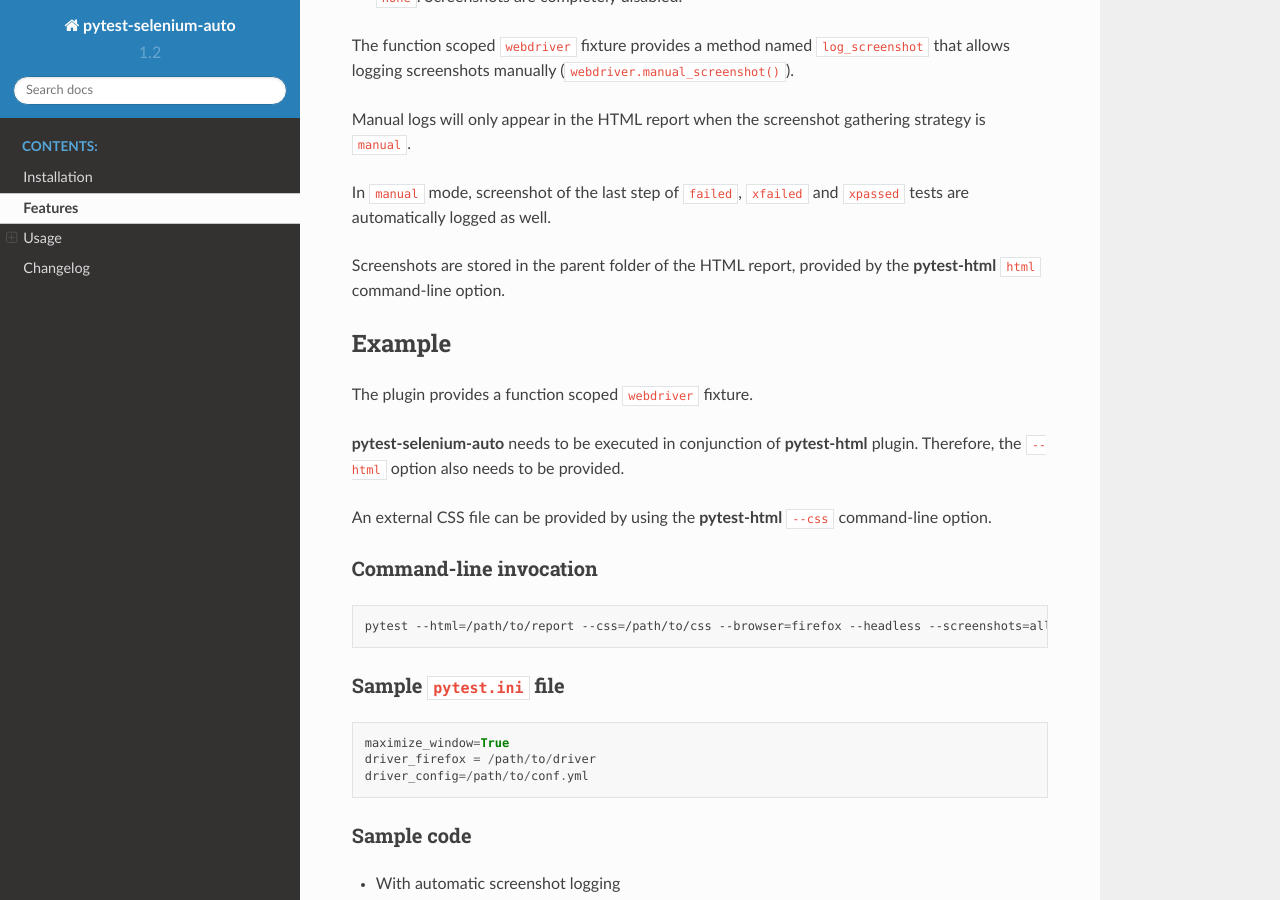
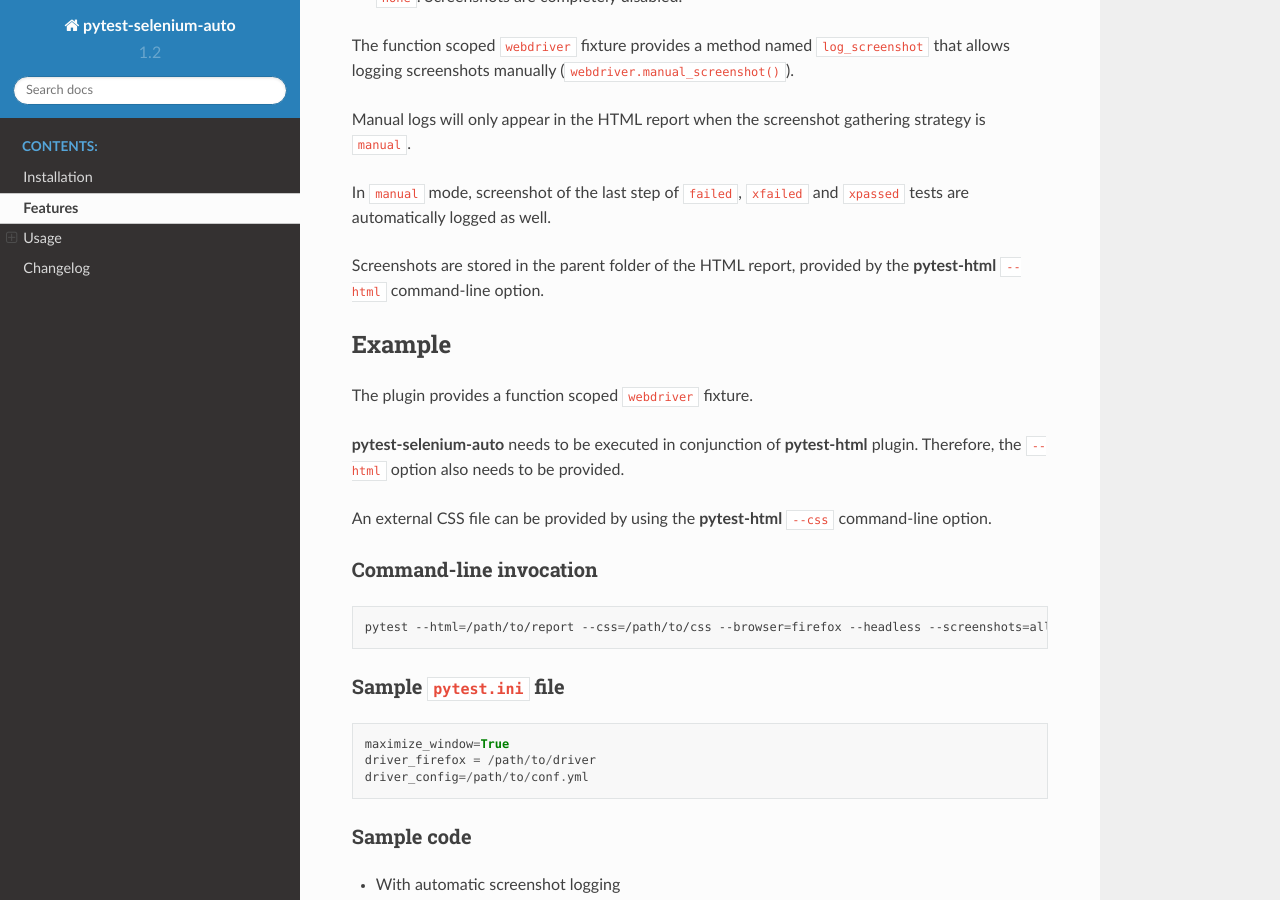
Before and after one commit to harmin-parra/pytest-selenium-auto, a Sphinx documentation site: the page built from docs/user_guide.rst, in a window 1280 px wide and 900 px high, scrolled down 3365 px. Built offline with Sphinx 7.4.7 and the Read the Docs theme 2.0.0, drawn with Linux system fonts in a browser that asks for light colours.

Commit message:
update docs

```diff
--- a/docs/user_guide.rst
+++ b/docs/user_guide.rst
@@ -169,7 +169,7 @@
 
 In ``manual`` mode, screenshot of the last step of ``failed``, ``xfailed`` and ``xpassed`` tests are automatically logged as well.
 
-Screenshots are stored in the parent folder of the HTML report, provided by the **pytest-html** ``html`` command-line option.
+Screenshots are stored in the parent folder of the HTML report, provided by the **pytest-html** ``--html`` command-line option.
 
 Example
 =======
```
